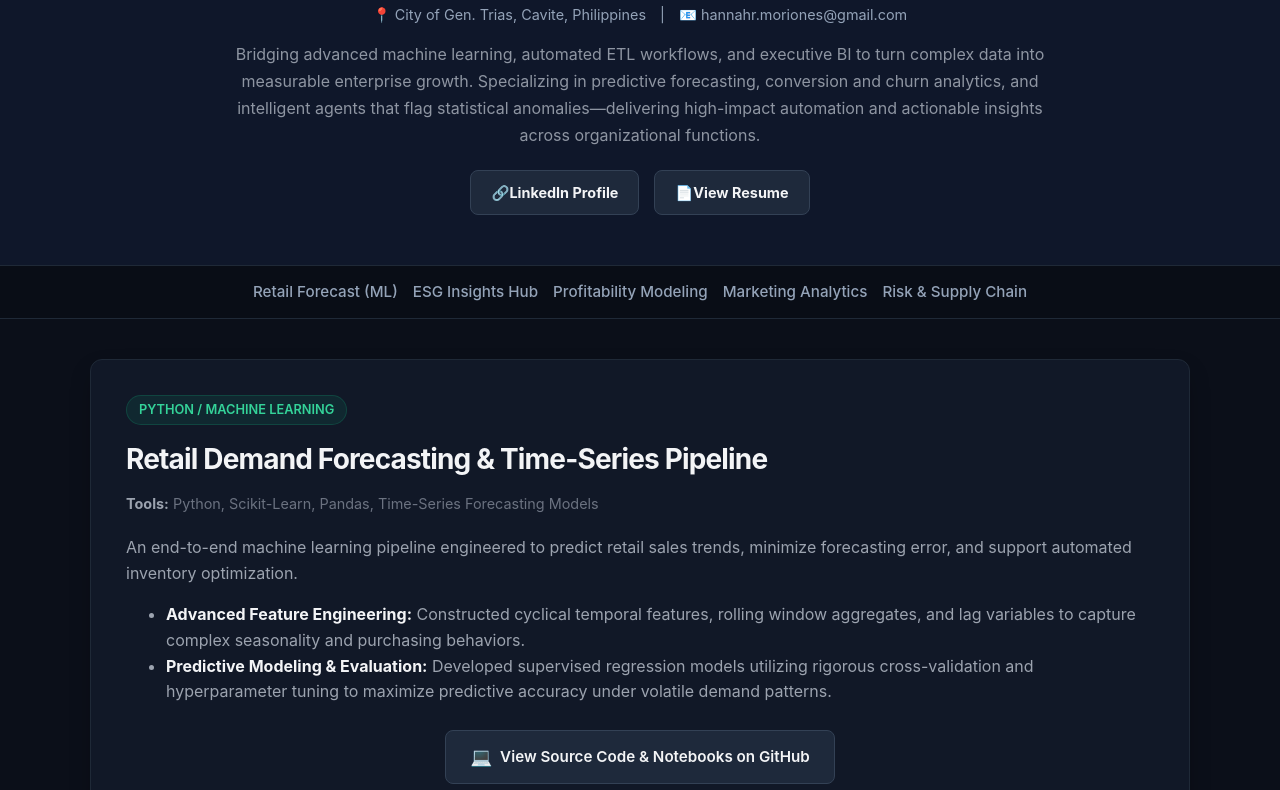
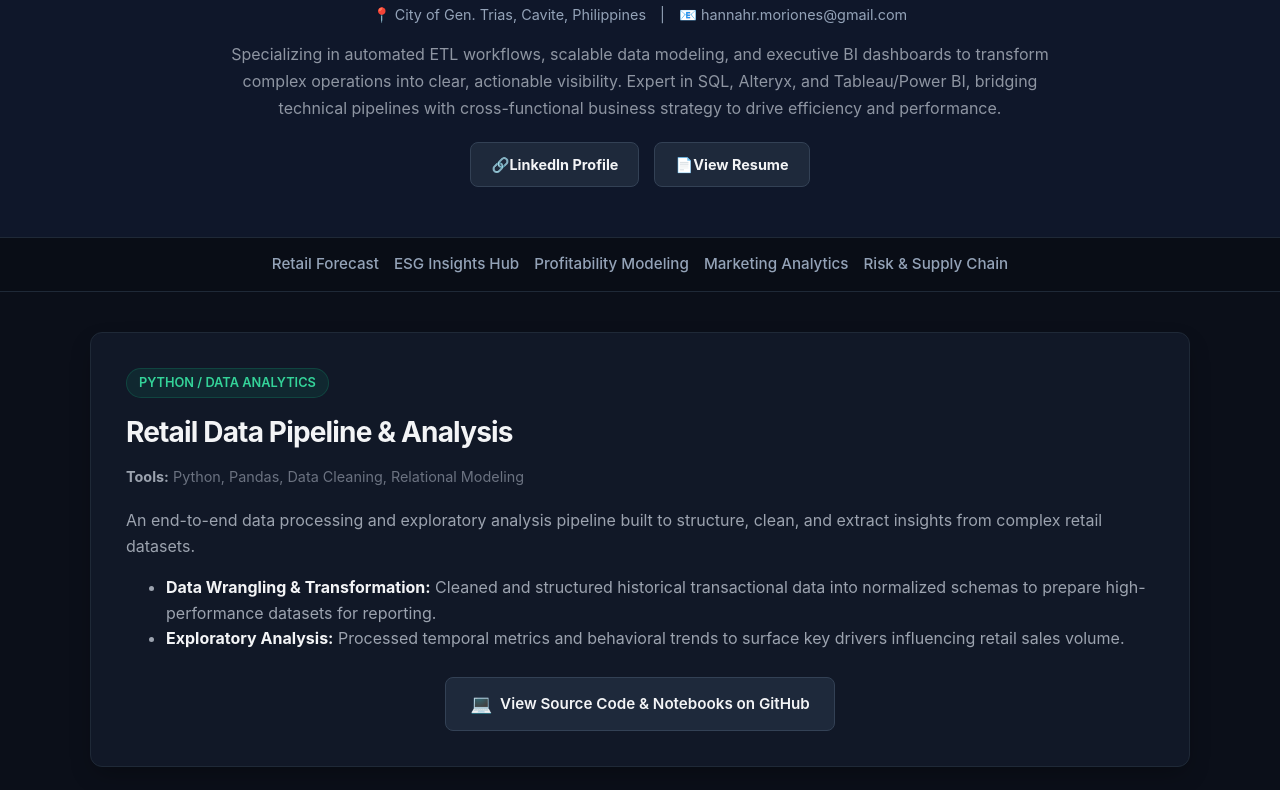
Before and after one commit to hannahrmori/data-portfolio, a plain HTML site: page index.html in a window 1280 px wide. Shown: the part 167-957 px from the top of the page. Drawn offline with Linux system fonts and the light colour scheme.

Commit message:
Update index.html

```diff
--- a/index.html
+++ b/index.html
@@ -61,12 +61,12 @@
 
     <header>
         <h1>Hannah Moriones</h1>
-        <h3>Business Intelligence & Analytics Partner | AI Practitioner</h3>
+        <h3>Business Intelligence & Analytics Partner</h3>
         <div class="contact-info">
             <span>📍 City of Gen. Trias, Cavite, Philippines</span> |
             <span>📧 hannahr.moriones@gmail.com</span>
         </div>
-        <p>Bridging advanced machine learning, automated ETL workflows, and executive BI to turn complex data into measurable enterprise growth. Specializing in predictive forecasting, conversion and churn analytics, and intelligent agents that flag statistical anomalies—delivering high-impact automation and actionable insights across organizational functions.</p>
+        <p>Specializing in automated ETL workflows, scalable data modeling, and executive BI dashboards to transform complex operations into clear, actionable visibility. Expert in SQL, Alteryx, and Tableau/Power BI, bridging technical pipelines with cross-functional business strategy to drive efficiency and performance.</p>
 
         <div class="profile-actions">
             <a href="https://www.linkedin.com/in/hannahmoriones/" target="_blank" class="btn-profile">
@@ -79,7 +79,7 @@
     </header>
 
     <nav>
-        <a href="#python-retail">Retail Forecast (ML)</a>
+        <a href="#python-retail">Retail Forecast</a>
         <a href="#powerbi-esg">ESG Insights Hub</a>
         <a href="#powerbi-perf">Profitability Modeling</a>
         <a href="#looker">Marketing Analytics</a>
@@ -90,13 +90,13 @@
 
         <!-- PROJECT 1: PYTHON (RETAIL FORECAST MODEL) -->
         <div class="project-card" id="python-retail">
-            <span class="project-tag python">Python / Machine Learning</span>
-            <h2>Retail Demand Forecasting & Time-Series Pipeline</h2>
-            <div class="meta-info"><strong>Tools:</strong> Python, Scikit-Learn, Pandas, Time-Series Forecasting Models</div>
-            <p>An end-to-end machine learning pipeline engineered to predict retail sales trends, minimize forecasting error, and support automated inventory optimization.</p>
+            <span class="project-tag python">Python / Data Analytics</span>
+            <h2>Retail Data Pipeline & Analysis</h2>
+            <div class="meta-info"><strong>Tools:</strong> Python, Pandas, Data Cleaning, Relational Modeling</div>
+            <p>An end-to-end data processing and exploratory analysis pipeline built to structure, clean, and extract insights from complex retail datasets.</p>
             <ul>
-                <li><strong>Advanced Feature Engineering:</strong> Constructed cyclical temporal features, rolling window aggregates, and lag variables to capture complex seasonality and purchasing behaviors.</li>
-                <li><strong>Predictive Modeling & Evaluation:</strong> Developed supervised regression models utilizing rigorous cross-validation and hyperparameter tuning to maximize predictive accuracy under volatile demand patterns.</li>
+                <li><strong>Data Wrangling & Transformation:</strong> Cleaned and structured historical transactional data into normalized schemas to prepare high-performance datasets for reporting.</li>
+                <li><strong>Exploratory Analysis:</strong> Processed temporal metrics and behavioral trends to surface key drivers influencing retail sales volume.</li>
             </ul>
 
             <div class="download-container">
```
